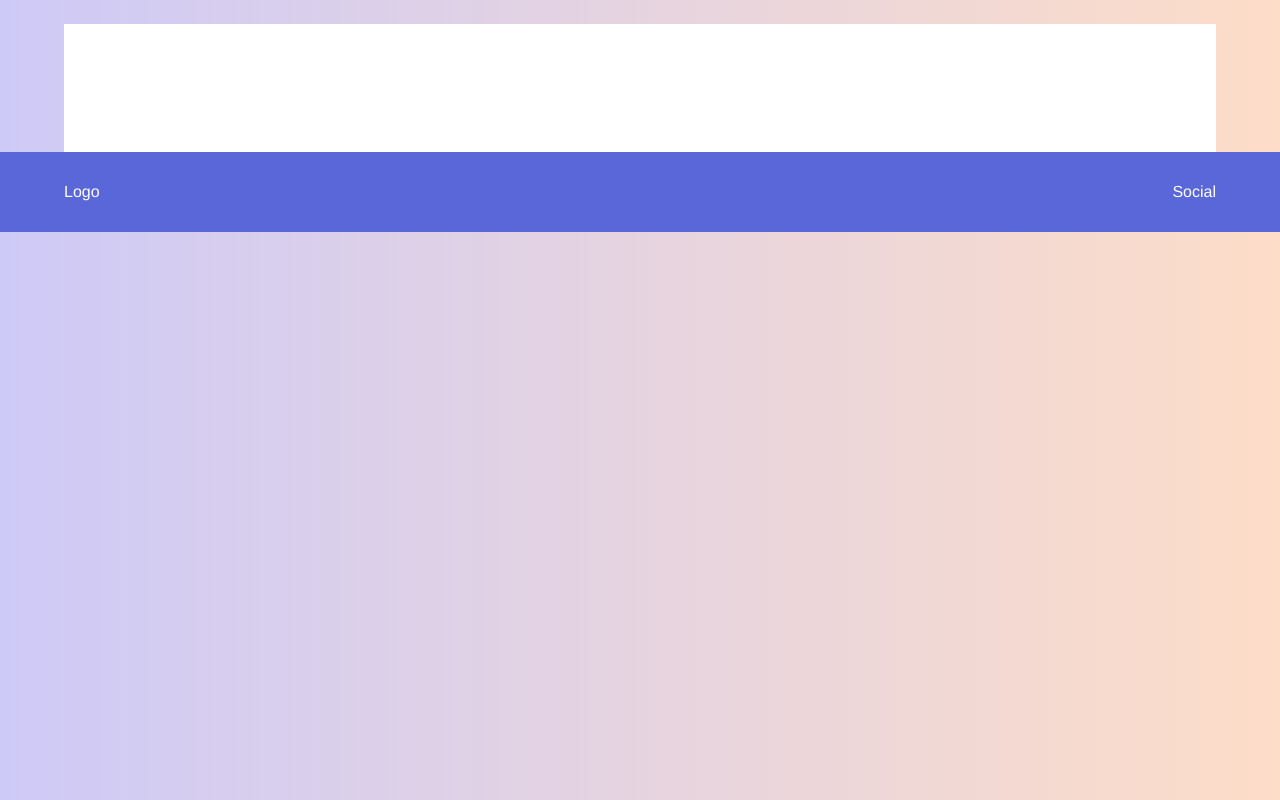
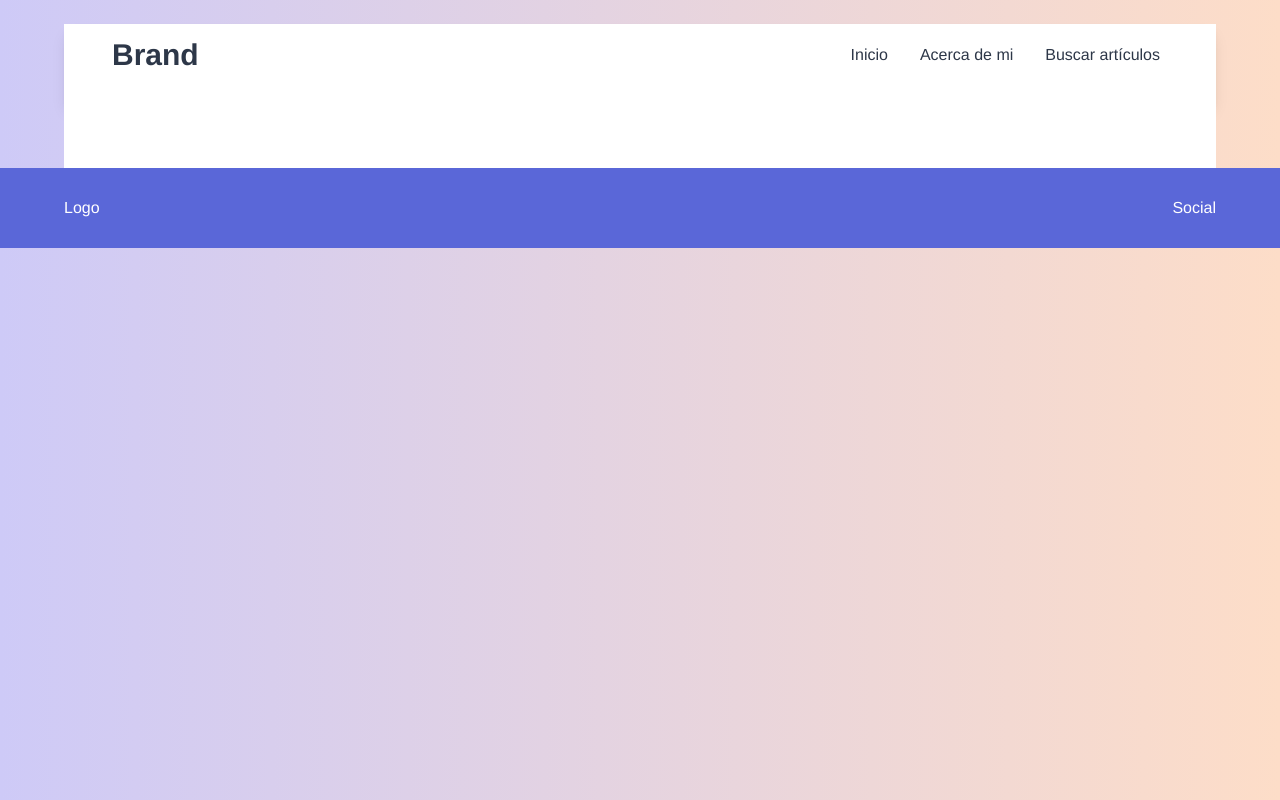
Before and after one commit to diegolepore/pensalud-nuxt, a Nuxt app: page / in a window 1280 px wide. Built offline with nearby package versions, Linux system fonts and the light colour scheme.

Commit message:
Add base menu made with tailwind classes

```diff
--- /dev/null
+++ b/components/Nav.vue
@@ -0,0 +1,53 @@
+<template>
+  <div>
+    <nav class="bg-white shadow-lg h-20">
+      <div class="md:flex items-center justify-between py-2 px-8 md:px-12">
+        <div class="flex justify-between items-center">
+          <div class="text-2xl font-bold text-gray-800 md:text-3xl">
+            <a href="#">Brand</a>
+          </div>
+          <div class="md:hidden">
+            <button
+              type="button"
+              class="block text-gray-800 hover:text-gray-700 focus:text-gray-700 focus:outline-none"
+            >
+              <svg class="h-6 w-6 fill-current" viewBox="0 0 24 24">
+                <path
+                  class="hidden"
+                  d="M16.24 14.83a1 1 0 0 1-1.41 1.41L12 13.41l-2.83 2.83a1 1 0 0 1-1.41-1.41L10.59 12 7.76 9.17a1 1 0 0 1 1.41-1.41L12 10.59l2.83-2.83a1 1 0 0 1 1.41 1.41L13.41 12l2.83 2.83z"
+                />
+                <path
+                  d="M4 5h16a1 1 0 0 1 0 2H4a1 1 0 1 1 0-2zm0 6h16a1 1 0 0 1 0 2H4a1 1 0 0 1 0-2zm0 6h16a1 1 0 0 1 0 2H4a1 1 0 0 1 0-2z"
+                />
+              </svg>
+            </button>
+          </div>
+        </div>
+        <div class="flex flex-col md:flex-row hidden md:block -mx-2">
+          <a
+            href="#"
+            class="text-gray-800 rounded hover:bg-gray-900 hover:text-gray-100 hover:font-medium py-2 px-2 md:mx-2"
+            >Inicio</a
+          >
+          <a
+            href="#"
+            class="text-gray-800 rounded hover:bg-gray-900 hover:text-gray-100 hover:font-medium py-2 px-2 md:mx-2"
+            >Acerca de mi</a
+          >
+          <a
+            href="#"
+            class="text-gray-800 rounded hover:bg-gray-900 hover:text-gray-100 hover:font-medium py-2 px-2 md:mx-2"
+            >Buscar artículos</a
+          >
+        </div>
+      </div>
+    </nav>
+  </div>
+</template>
+
+<script>
+export default {};
+</script>
+
+<style lang="scss" scoped>
+</style>
--- a/layouts/default.vue
+++ b/layouts/default.vue
@@ -1,6 +1,9 @@
 <template>
   <div>
-    <div class="wrapper bg-white mx-auto mt-4 p-5 md:p-16 md:mt-6">
+    <div class="wrapper bg-white mx-auto mt-4 md:mt-6">
+      <Nav/>
+    </div>
+    <div class="wrapper bg-white mx-auto px-5 pb-5 md:px-16 md:pb-16">
       <Nuxt />
     </div>
     <footer class="w-full bg-indigo-600">
```
